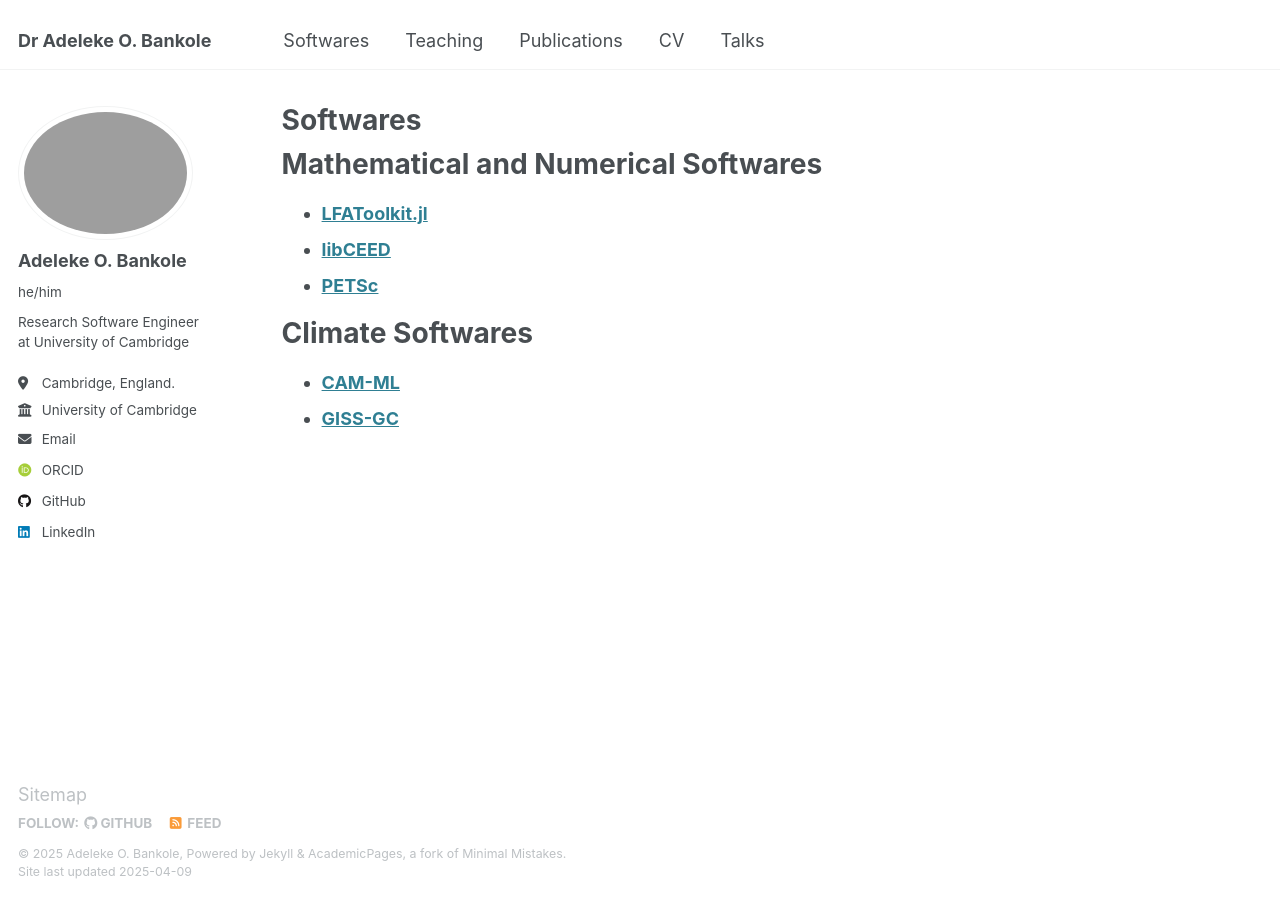
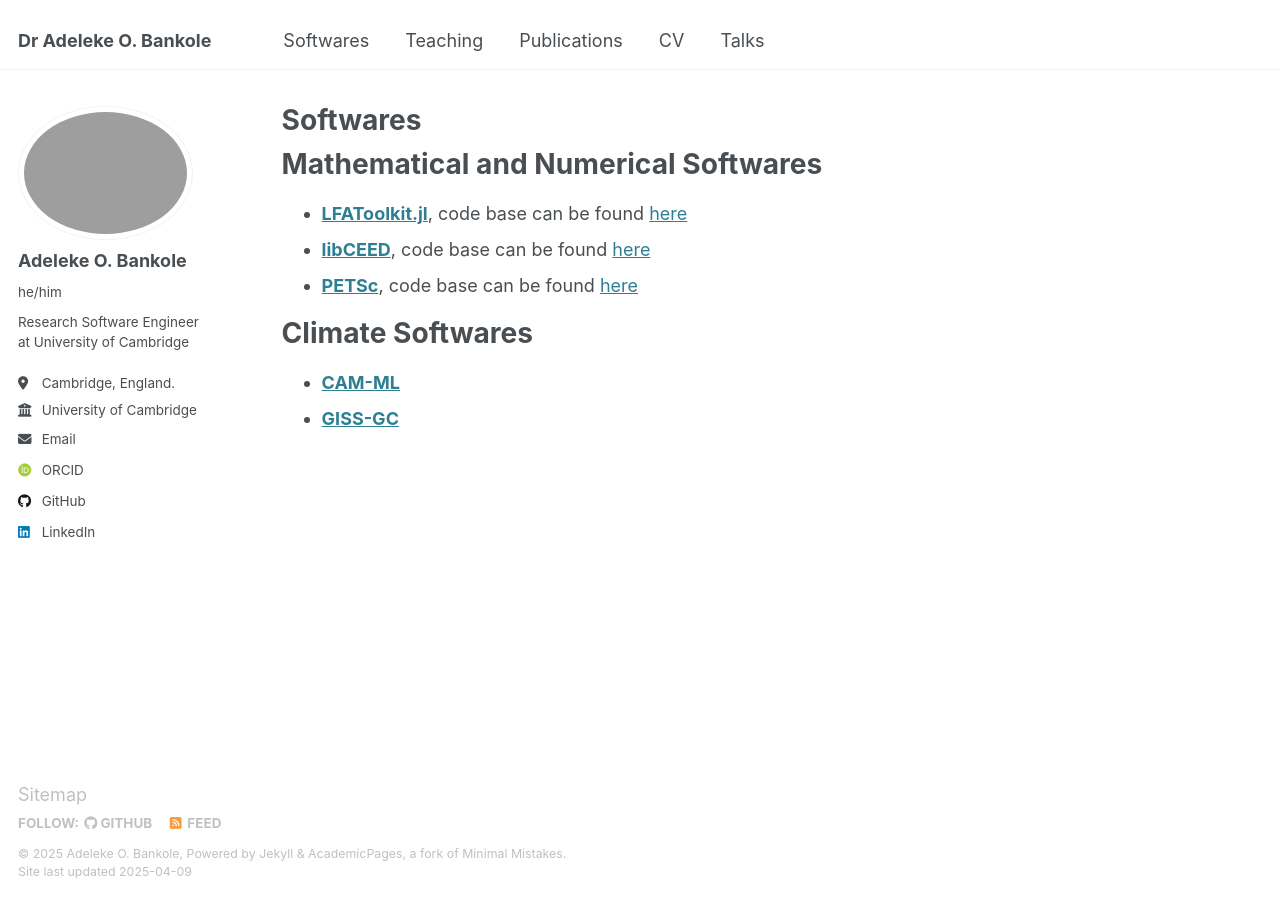
Before and after one commit to AdelekeBankole/adelekebankole.github.io, a Jekyll site: the page built from _softwares/softwares.md, in a window 1280 px wide. Built offline with Jekyll 4.4.1, drawn with Linux system fonts in a browser that asks for light colours; some web fonts are replaced.

Commit message:
include code bases in software links

```diff
--- a/_softwares/softwares.md
+++ b/_softwares/softwares.md
@@ -7,9 +7,9 @@ author_profile: true
 
 Mathematical and Numerical Softwares
 ======
-* [**LFAToolkit.jl**](https://jeremylt.github.io/LFAToolkit.jl/stable/)
-* [**libCEED**](https://ceed.exascaleproject.org/libceed/)
-* [**PETSc**](https://petsc.org/release/)
+* [**LFAToolkit.jl**](https://jeremylt.github.io/LFAToolkit.jl/stable/), code base can be found [here](https://github.com/jeremylt/LFAToolkit.jl)
+* [**libCEED**](https://ceed.exascaleproject.org/libceed/), code base can be found [here](https://github.com/CEED/libCEED)
+* [**PETSc**](https://petsc.org/release/), code base can be found [here](https://github.com/petsc/petsc)
 
 Climate Softwares
 ======
```
